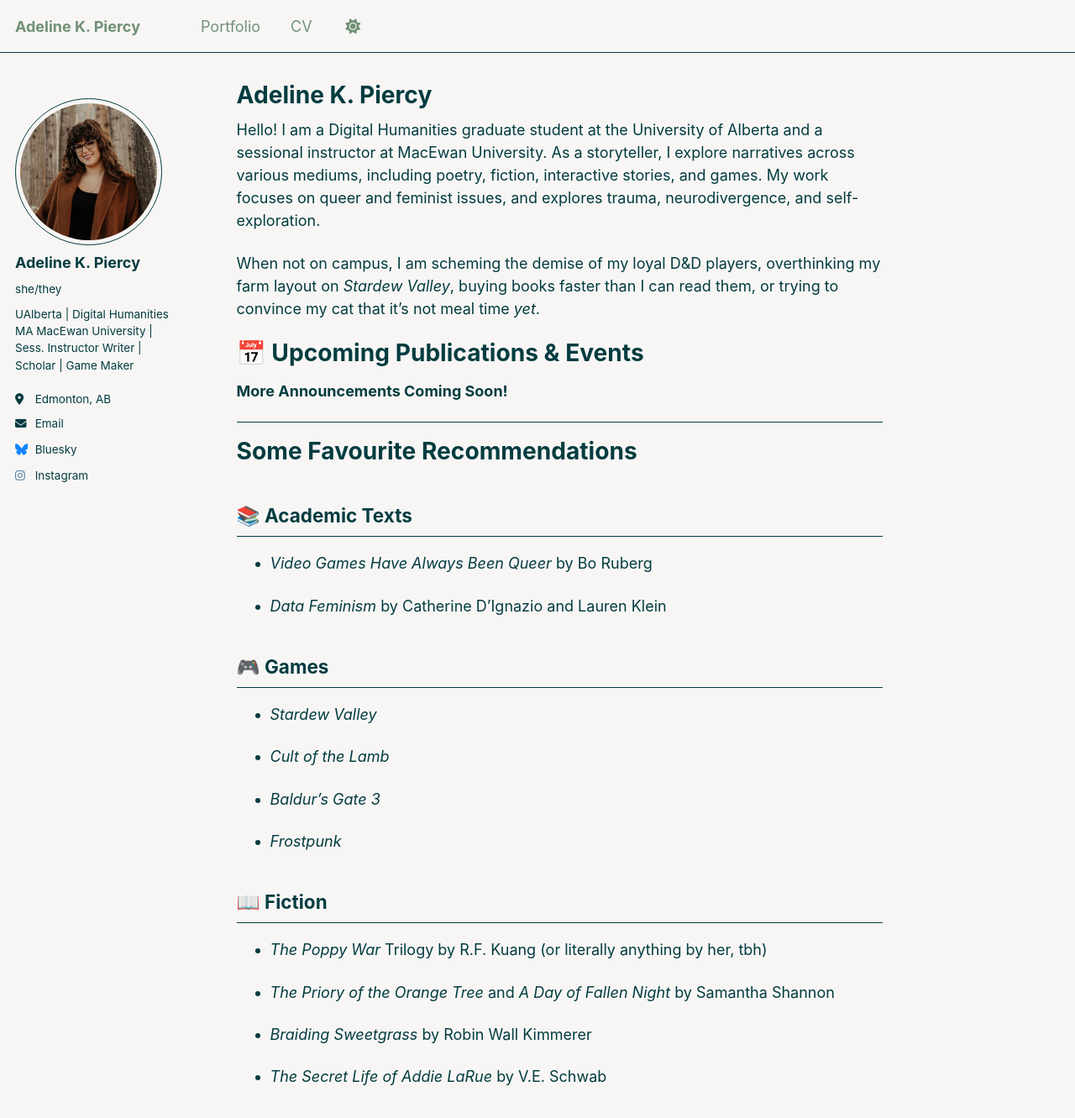
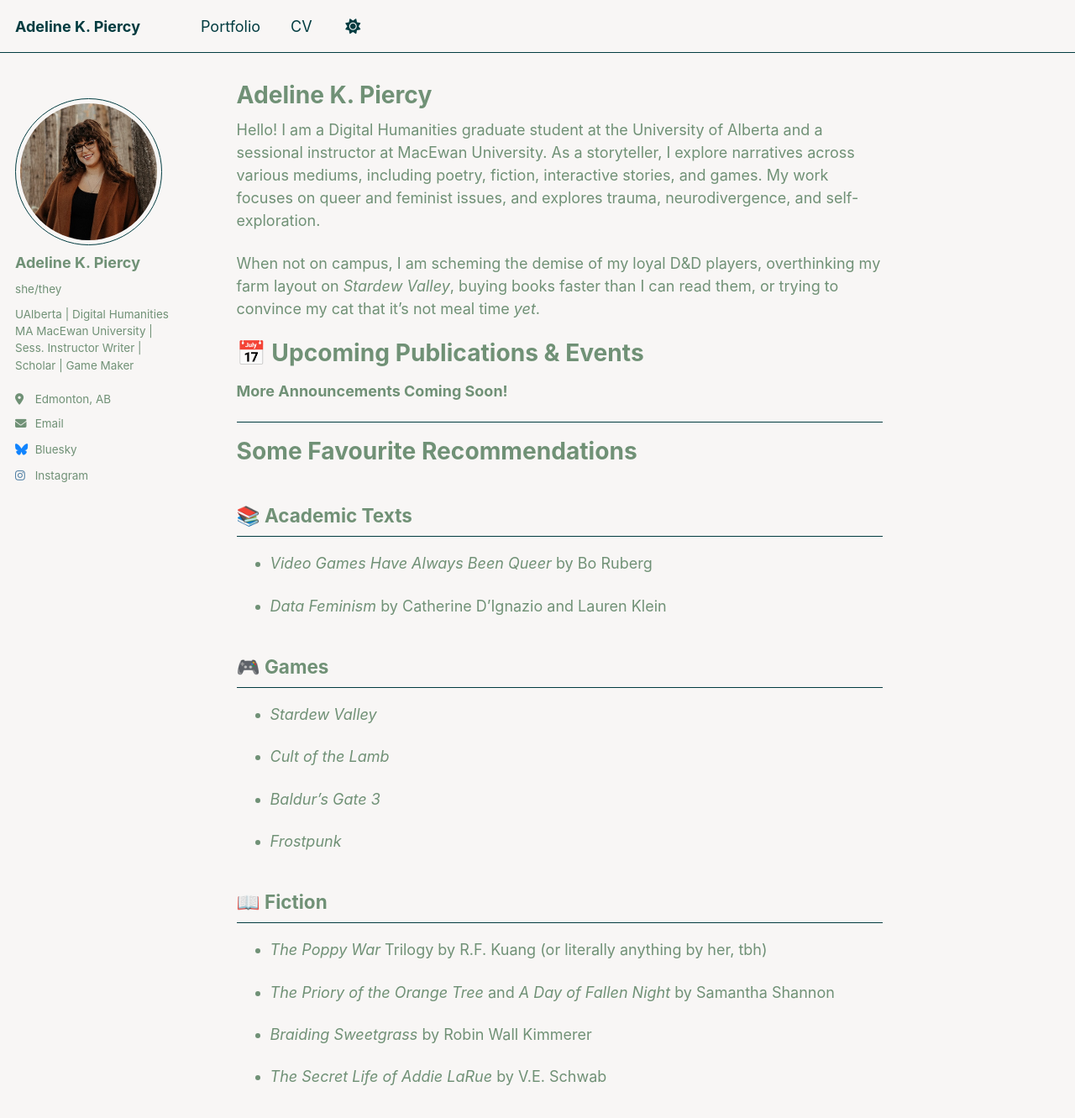
Before and after one commit to akpiercy/me, a Jekyll site: the page built from _pages/about.md, in a window 1280 px wide and 1400 px high. Shown: the top 1331 px of the window at 84% size. Built offline with Jekyll 4.4.1, drawn with Linux system fonts in a browser that asks for light colours.

Commit message:
Update _default.scss

```diff
--- a/_sass/theme/_default.scss
+++ b/_sass/theme/_default.scss
@@ -36,9 +36,9 @@ $sidebar-screen-min-width   : 1024px;
     --global-link-color                 : #023C40;
     --global-link-color-hover           : #{$green};
     --global-link-color-visited         : #709176;
-    --global-masthead-link-color        : #{$green};
+    --global-masthead-link-color        : #{$mid-green};
     --global-masthead-link-color-hover  : mix(#000, #{$green}, 25%);
-    --global-text-color                 : #{$mid-green};
+    --global-text-color                 : #{$green};
     --global-text-color-light           : #{$green};
     --global-thead-color                : #{$tangerine};
 }
```
